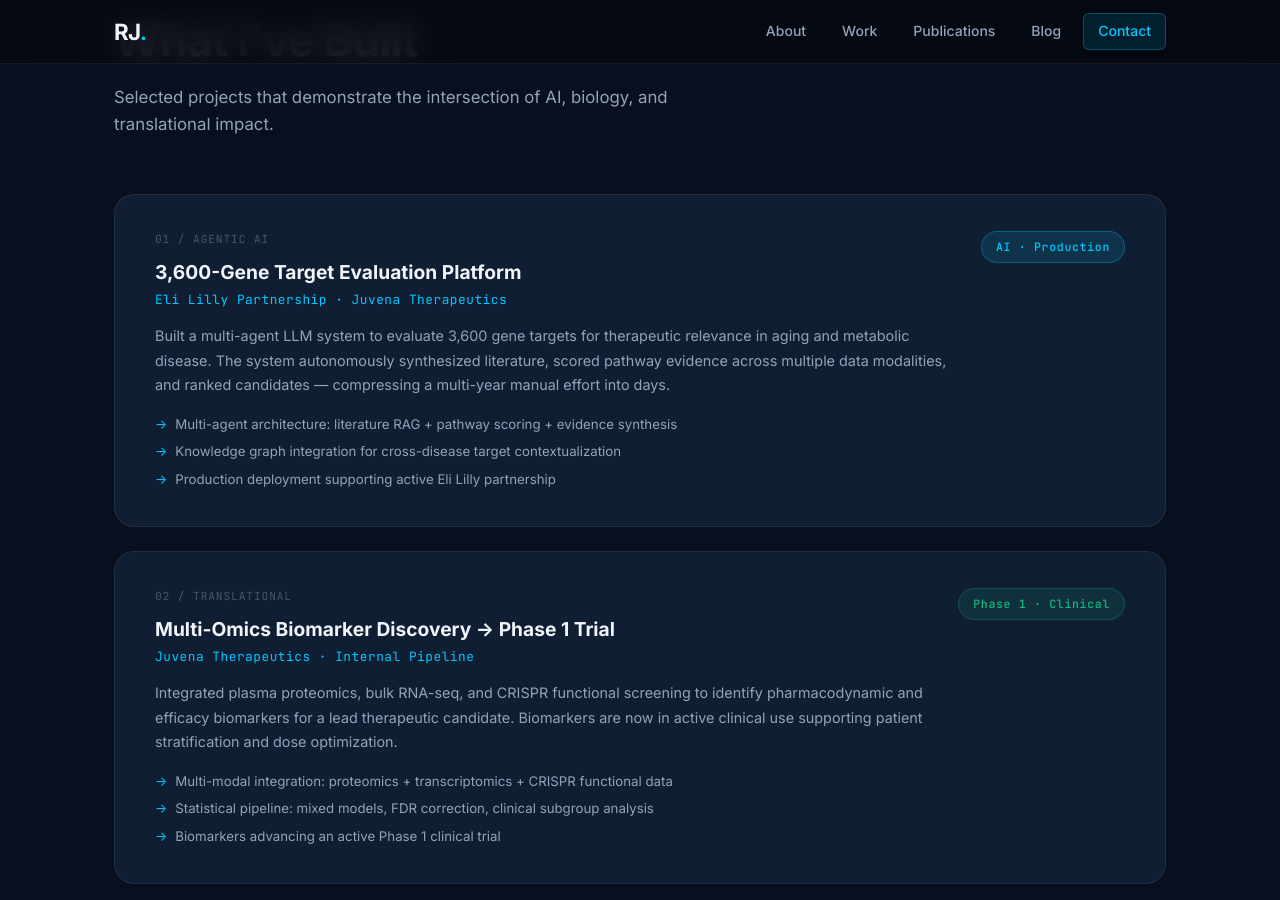
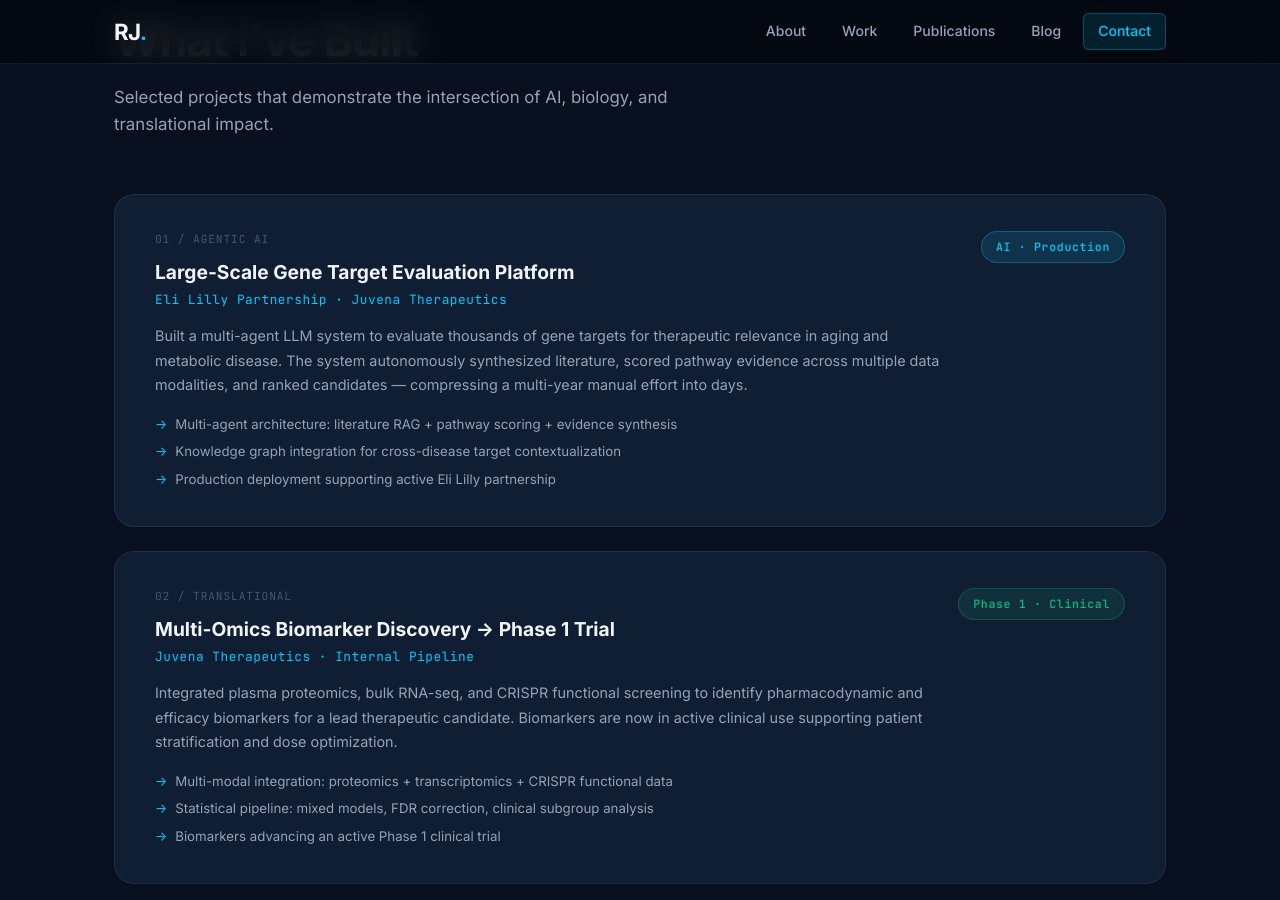
Before and after one commit to rohitrrj/rohitrrj.github.io, a Jekyll site: the page built from index.html, in a window 1280 px wide and 900 px high, scrolled down 3341 px. Built offline with Jekyll 4.4.1, drawn with Linux system fonts in a browser that asks for light colours; some of the changed text lies outside the part shown.

Commit message:
Remove 3600 gene count from site; use generic language + swap 4th hero stat to publications

```diff
--- a/index.html
+++ b/index.html
@@ -44,8 +44,8 @@
           <div class="stat-label">GitHub Contributions / yr</div>
         </div>
         <div class="stat-item">
-          <div class="stat-value">3,600</div>
-          <div class="stat-label">Genes Evaluated w/ AI</div>
+          <div class="stat-value">10+</div>
+          <div class="stat-label">Peer-Reviewed Publications</div>
         </div>
       </div>
     </div>
@@ -224,9 +224,9 @@
       <div class="work-card fade-up">
         <div>
           <div class="work-number">01 / AGENTIC AI</div>
-          <h3 class="work-title">3,600-Gene Target Evaluation Platform</h3>
+          <h3 class="work-title">Large-Scale Gene Target Evaluation Platform</h3>
           <div class="work-org">Eli Lilly Partnership · Juvena Therapeutics</div>
-          <p>Built a multi-agent LLM system to evaluate 3,600 gene targets for therapeutic relevance in aging and metabolic disease. The system autonomously synthesized literature, scored pathway evidence across multiple data modalities, and ranked candidates — compressing a multi-year manual effort into days.</p>
+          <p>Built a multi-agent LLM system to evaluate thousands of gene targets for therapeutic relevance in aging and metabolic disease. The system autonomously synthesized literature, scored pathway evidence across multiple data modalities, and ranked candidates — compressing a multi-year manual effort into days.</p>
           <div class="work-outcomes">
             <div class="work-outcome">Multi-agent architecture: literature RAG + pathway scoring + evidence synthesis</div>
             <div class="work-outcome">Knowledge graph integration for cross-disease target contextualization</div>
```
